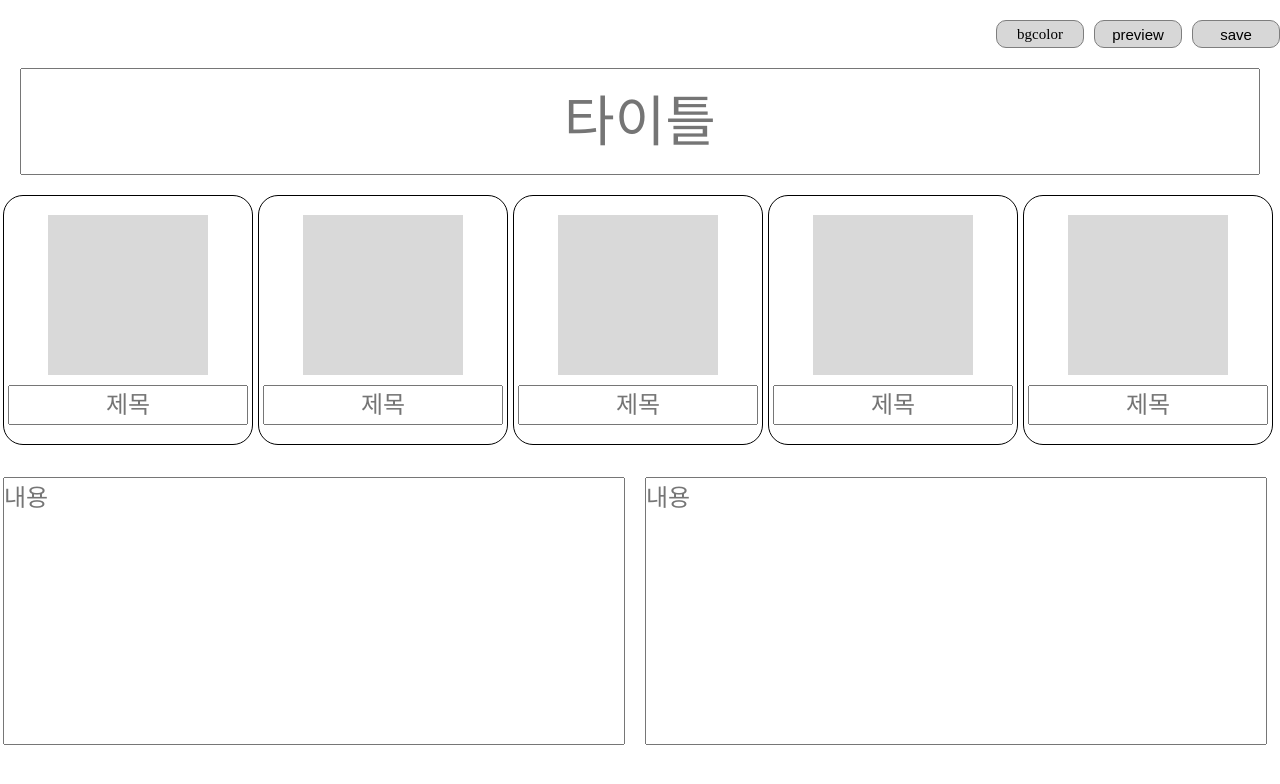
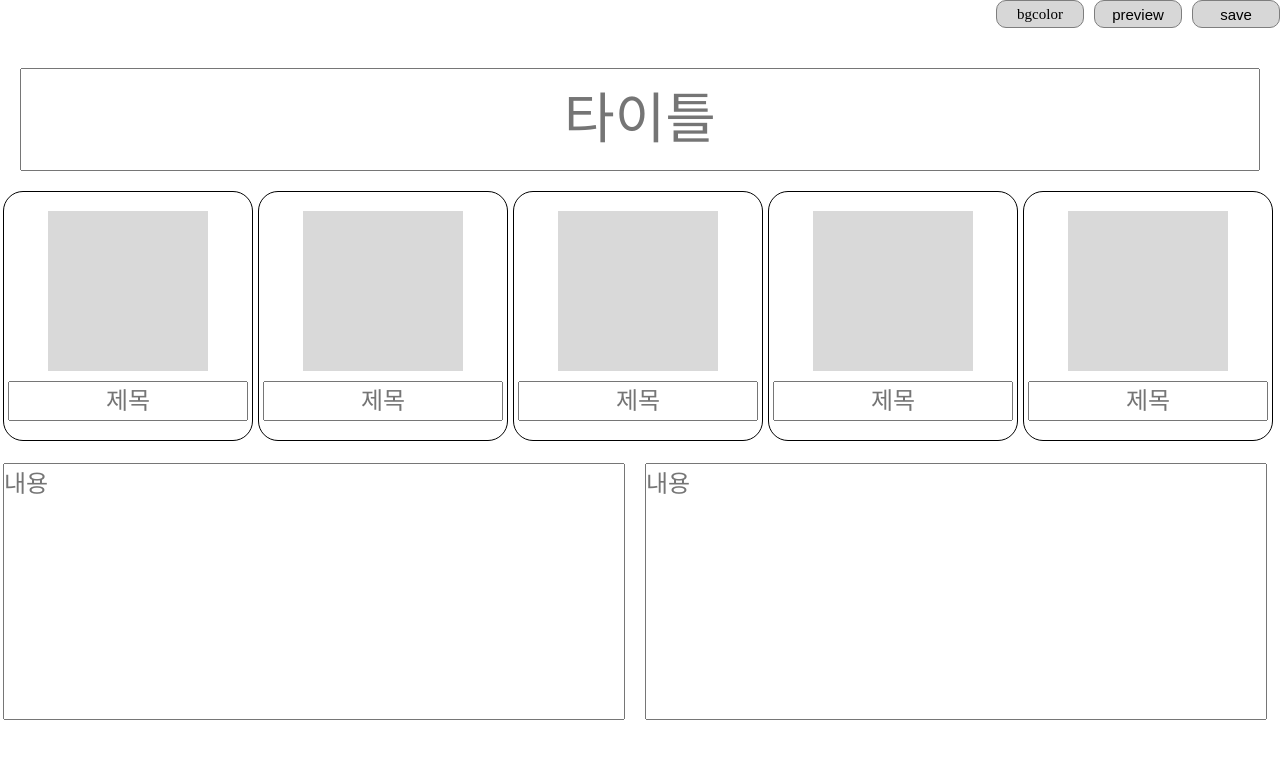
Before and after one commit to 1rrock/pregi, a React (Create React App) app: page /editor1 in a window 1280 px wide. Shown: the top 784 px of the page. Built offline with nearby package versions, Linux system fonts and the light colour scheme.

Commit message:
이미지 수정

```diff
--- a/src/editors/Editor1.js
+++ b/src/editors/Editor1.js
@@ -31,7 +31,7 @@ const Editor1 = () => {
         });
     };
 
-    const onChangeImg = (set, id, result) => {
+    const onChangeImg = (id,result,set) => {
         setLayoutData(prev => {
             set ? prev[set][id].img = result : prev[id].img = result;
             return prev;
@@ -58,10 +58,11 @@ const Editor1 = () => {
     };
 
     return (
+        <div className="scrollArea">
             <div id="Editor1">
-            <Gnb saveEditorData={saveEditorData} onPreview={onPreview} onBgColor={onBgColor} />
                 {isModal.visible && <Modal isModal={isModal} setIsModal={setIsModal} boxChange={onChangeImg} />}
                 <div className="container">
+                    <Gnb saveEditorData={saveEditorData} onPreview={onPreview} onBgColor={onBgColor} />
                     <input id="T_1" className="title" placeholder="타이틀" type="text" defaultValue={layoutData['T_1'].text ? layoutData['T_1'].text : ''} onChange={onChangeText} />
                     <div className="scrollArea">
                         {
@@ -82,6 +83,7 @@ const Editor1 = () => {
                     </div>
                 </div>
             </div >
+        </div>
     )
 };
 
--- a/src/editors/Editor2.js
+++ b/src/editors/Editor2.js
@@ -31,7 +31,7 @@ const Editor2 = () => {
         });
     };
 
-    const onChangeImg = (id, result) => {
+    const onChangeImg = (id,result,set) => {
         setLayoutData(prev => {
             prev[id].img = result;
             return prev;
--- a/src/editors/Editor4.js
+++ b/src/editors/Editor4.js
@@ -30,7 +30,7 @@ const Editor4 = () => {
         });
     };
 
-    const onChangeImg = (id, result, set) => {
+    const onChangeImg = (id,result,set) => {
         setLayoutData(prev => {
             set ? prev[set][id].img = result : prev[id].img = result;
             return prev;
--- a/src/editors/Editor5.js
+++ b/src/editors/Editor5.js
@@ -27,7 +27,7 @@ const Editor5 = () => {
         });
     };
 
-    const onChangeImg = (id, result, set) => {
+    const onChangeImg = (id,result,set) => {
         setLayoutData(prev => {
             set ? prev[set][id].img = result : prev[id].img = result;
             return prev;
--- a/src/layouts/Layout1.js
+++ b/src/layouts/Layout1.js
@@ -3,14 +3,13 @@ import baseImg from "../img/base.png";
 const Layout1 = () => {
     const [layoutData, setLayOutData] = useState(null);
     useEffect(() => {
-        console.log()
         setLayOutData(window.data?.LAYOUT1 || null);
     }, []);
 
     return (
-        <div id="Editor1" className="container">
+        <div id="Editor1">
             {layoutData && (
-                <>
+                <div className="container">
                     <h1 id="T_1" className="title" type="text">{layoutData['T_1'].text}</h1>
                     <div className="scrollArea">
                         {
@@ -31,7 +30,7 @@ const Layout1 = () => {
                         {/* <p className="textarea" id="T_2">{layoutData['T_2'].text}</p>
                         <p className="textarea" id="T_3">{layoutData['T_3'].text}</p> */}
                     </div>
-                </>
+                </div>
             )}
         </div>
     )
--- a/src/scss/component.scss
+++ b/src/scss/component.scss
@@ -5,6 +5,7 @@
     background-color: rgba($color: #000000, $alpha: .5);
     left: 0;
     top: 0;
+    z-index: 100;
 }
 
 .modal {
@@ -21,6 +22,7 @@
     background-color: #fff;
     border: 1px solid #000;
     padding-bottom: 40px;
+    z-index: 100;
 
     #img {
         display: none;
@@ -87,6 +89,7 @@
     background-color: #fff;
     border: 1px solid #000;
     gap: 50px;
+    z-index: 100;
 
     input[type=text] {
         width: 420px;
--- a/src/scss/editor.scss
+++ b/src/scss/editor.scss
@@ -9,13 +9,14 @@ body {
 }
 
 #Editor1 {
-    width: 1280px;
-    margin: 0 auto;
-    padding-top: 20px;
+    width: 100vw;
+    height: 100vh;
+    overflow: auto;
 
     .container {
         width: 1280px;
         height: 720px;
+        margin: 0 auto;
         display: flex;
         flex-direction: column;
         align-items: center;
```
Lines whose indentation alone changed are shown as unchanged.
